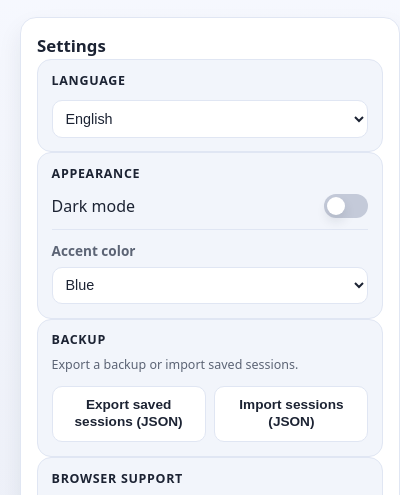
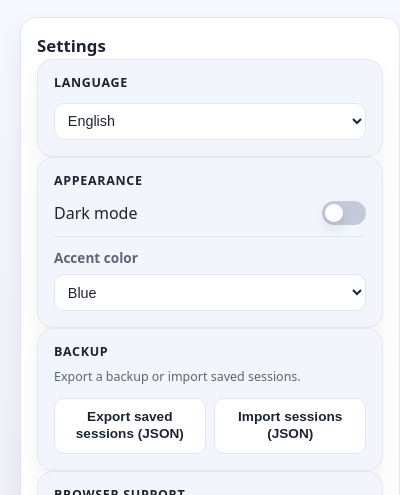
Before and after one commit to paoloronco/tab-session-saver, a browser extension: page Chrome-extension/popup.html in a window 400 px wide. Both pictures are taken after a click on the button "Open settings". Shown: the part 73-568 px from the top of the page. Drawn offline with Linux system fonts and the light colour scheme.

Commit message:
style: increase spacing and visual separation in settings cards

```diff
--- a/Chrome-extension/popup.html
+++ b/Chrome-extension/popup.html
@@ -611,7 +611,7 @@
     .settings {
       display: flex;
       flex-direction: column;
-      gap: 1.25rem;
+      gap: 1.75rem;
     }
 
     .settings > h2 {
@@ -623,10 +623,11 @@
       display: flex;
       flex-direction: column;
       gap: 0.7rem;
-      padding: 0.85rem;
-      border: 1px solid var(--border-color);
-      border-radius: 14px;
+      padding: 1rem;
+      border: 1px solid rgba(0, 0, 0, 0.06);
+      border-radius: 16px;
       background: var(--surface-alt);
+      box-shadow: 0 10px 24px rgba(15, 23, 42, 0.05);
     }
 
     .settings-group-title {
```
